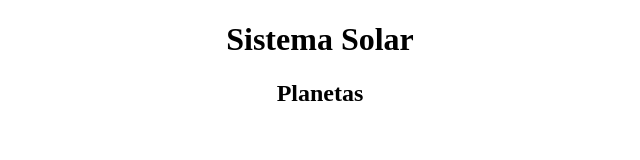
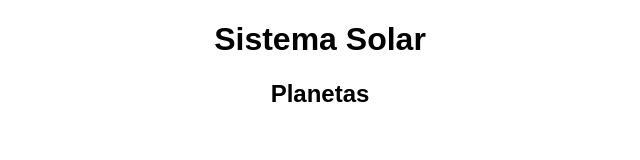
Before and after one commit to wlis13/projeto-trybe-sistema-solar, a React (Create React App) app: page / in a window 1280 px wide. Shown: the top 160 px of the page, without its empty margins (320-960 px from the left). Built offline with nearby package versions, Linux system fonts and the light colour scheme.

Commit message:
ESlint acusou um erro com nome de propTypes, importei o que me parece ser uma biblioteca, e atribui a prop headline um proptype = string

```diff
--- a/package.json
+++ b/package.json
@@ -45,7 +45,7 @@
     "eslint": "7.32.0",
     "eslint-config-trybe-frontend": "1.2.3",
     "eslint-plugin-sonarjs": "0.10.0",
-    "prop-types": "^15.7.2",
+    "prop-types": "^15.8.1",
     "stylelint": "^13.8.0",
     "stylelint-config-standard": "^20.0.0",
     "stylelint-order": "4.1.0"
--- a/src/App.css
+++ b/src/App.css
@@ -1,3 +1,4 @@
 .App {
   text-align: center;
+  font-family: sans-serif;
 }
--- a/src/App.js
+++ b/src/App.js
@@ -1,7 +1,7 @@
 import React from 'react';
 import Header from './components/Header';
 import SolarSystem from './components/solarSistem';
-import './App.css'
+import './App.css';
 
 class App extends React.Component {
   render() {
--- a/src/components/title.js
+++ b/src/components/title.js
@@ -1,5 +1,6 @@
 /* eslint-disable react/prop-types */
 import React from 'react';
+import propTypes from 'prop-types';
 
 class Title extends React.Component {
   render() {
@@ -11,3 +12,7 @@ class Title extends React.Component {
 }
 
 export default Title;
+
+Title.propTypes = {
+  headline: propTypes.string.isRequired,
+};
```
Also changed, not shown: 1 other file (tests, documents, lock files or other folders).
